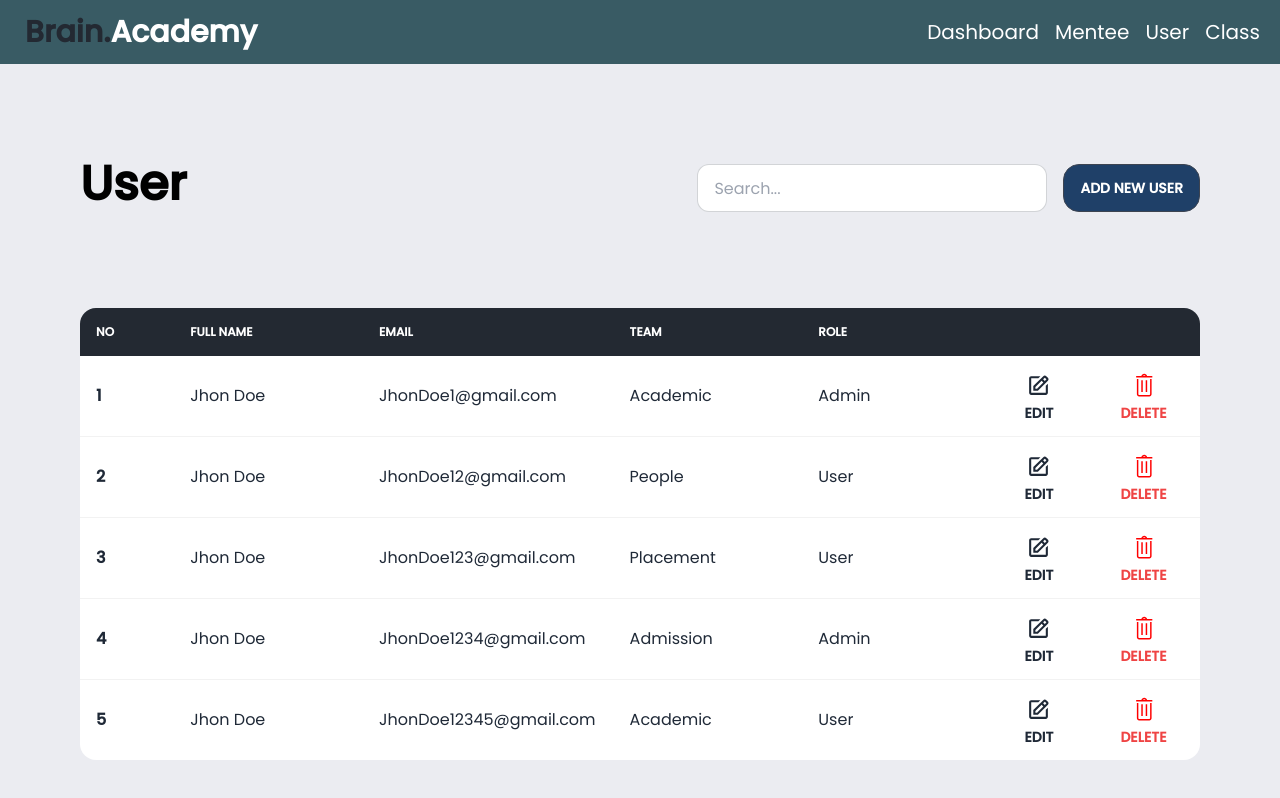
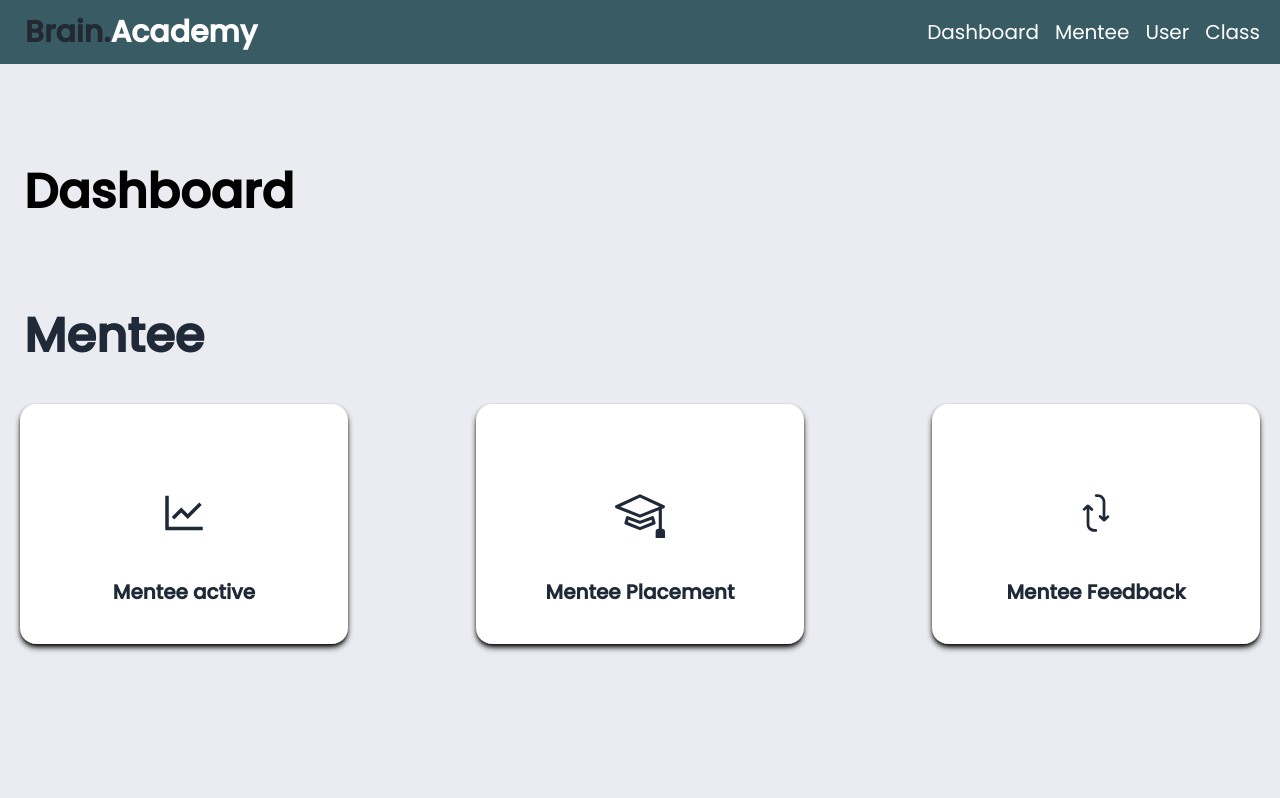
Before and after one commit to ALTA-PROJECT2-GROUP4/DashboardQ-FE, a React (Vite) app: page / in a window 1280 px wide. Built offline with nearby package versions, Linux system fonts and the light colour scheme; a web font is replaced by a local one; what prettier-plugin-tailwindcss would draw is missing.

Commit message:
feat: add router for UserList

```diff
--- a/src/main.tsx
+++ b/src/main.tsx
@@ -9,6 +9,6 @@ import "./styles/index.css";
 
 ReactDOM.createRoot(document.getElementById("root") as HTMLElement).render(
   <React.StrictMode>
-    <UserList />
+    <App />
   </React.StrictMode>
 );
--- a/src/routes/App.tsx
+++ b/src/routes/App.tsx
@@ -1,21 +1,19 @@
-import { createBrowserRouter, RouterProvider } from "react-router-dom";
+import { BrowserRouter, Routes, Route, Router } from "react-router-dom";
 import { useCookies } from "react-cookie";
 
 import LandingPage from "../pages/LandingPage";
 import Dashboard from "../pages/Dashboard";
+import UserList from "../pages/UserList";
 
-function App() {
-  const router = createBrowserRouter([
-    {
-      path: "/",
-      element: <Dashboard />,
-    },
-    {
-      path: "/landingpage",
-      element: <LandingPage />,
-    },
-  ]);
-
-  return <RouterProvider router={router} />;
+const App = () => {
+  return (
+    <BrowserRouter>
+    <Routes>
+      <Route path="/" element={<Dashboard />}/>
+      <Route path="/landingpage" element={<LandingPage />}/>
+      <Route path="/user" element={<UserList />}/>
+    </Routes>
+    </BrowserRouter>
+  )
 }
 export default App;
```
